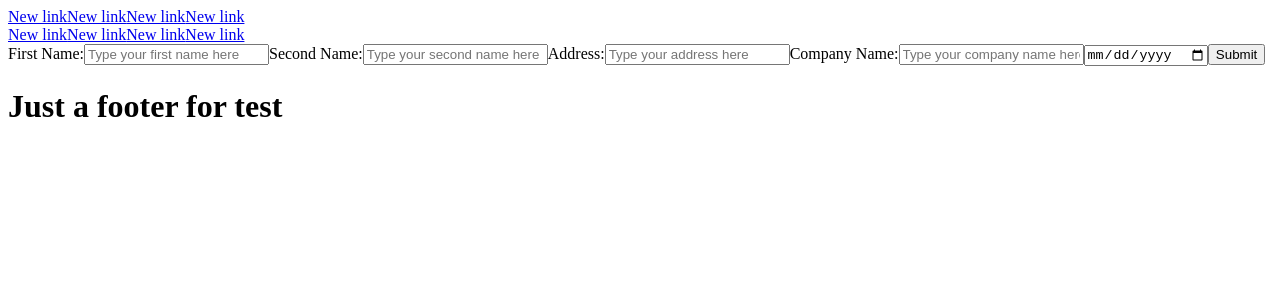
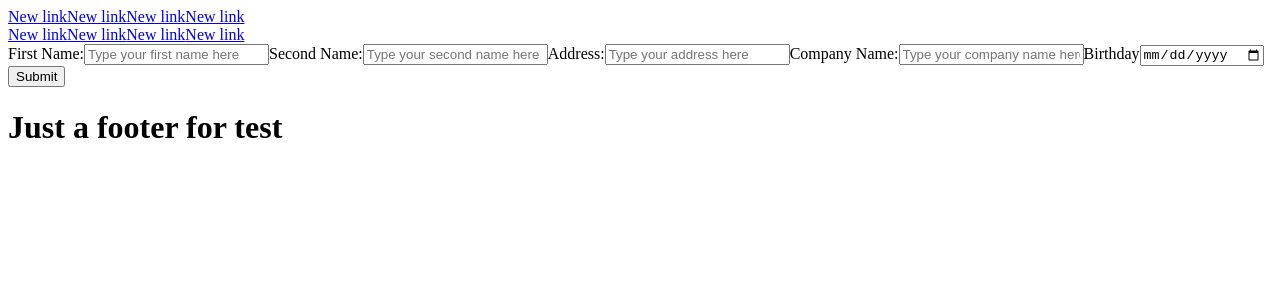
Before and after one commit to girordo/simple-test-with-jest, a Next.js app: page /formtest in a window 1280 px wide. Shown: the top 300 px of the page. Built offline with nearby package versions, Linux system fonts and the light colour scheme.

Commit message:
:white_check_mark: | now we have more testss mothafucka

```diff
--- a/package.json
+++ b/package.json
@@ -9,6 +9,8 @@
     "test:ci": "jest --ci"
   },
   "dependencies": {
+    "@testing-library/dom": "^7.31.0",
+    "@testing-library/user-event": "^13.1.9",
     "faker": "^5.5.3",
     "formik": "^2.2.9",
     "next": "latest",
--- a/src/pages/formtest.js
+++ b/src/pages/formtest.js
@@ -1,7 +1,7 @@
 import React from "react";
 import { useFormik } from "formik";
 import Head from "next/head";
-import { address, date, name, company } from "faker/locale/pt_BR";
+
 import Header from "../components/Header";
 import Footer from "../components/Footer";
 
@@ -33,7 +33,10 @@ const FormTest = () => {
       </Head>
       <Header />
       <main className="flex flex-1 items-center justify-center">
-        <form className="flex flex-col" onSubmit={formik.handleSubmit}>
+        <form
+          className="flex flex-col"
+          onSubmit={formik.handleSubmit}
+          data-testid="form-test">
           <label htmlFor="firstName">First Name:</label>
           <input
             className="border-b mb-4"
@@ -74,6 +77,7 @@ const FormTest = () => {
             onChange={formik.handleChange}
             value={formik.values.company}
           />
+          <label htmlFor="birthday">Birthday</label>
           <input
             className="border-b mb-4"
             placeholder="Type your birth date here"
```
Also changed, not shown: 2 other files (tests, documents, lock files or other folders).
